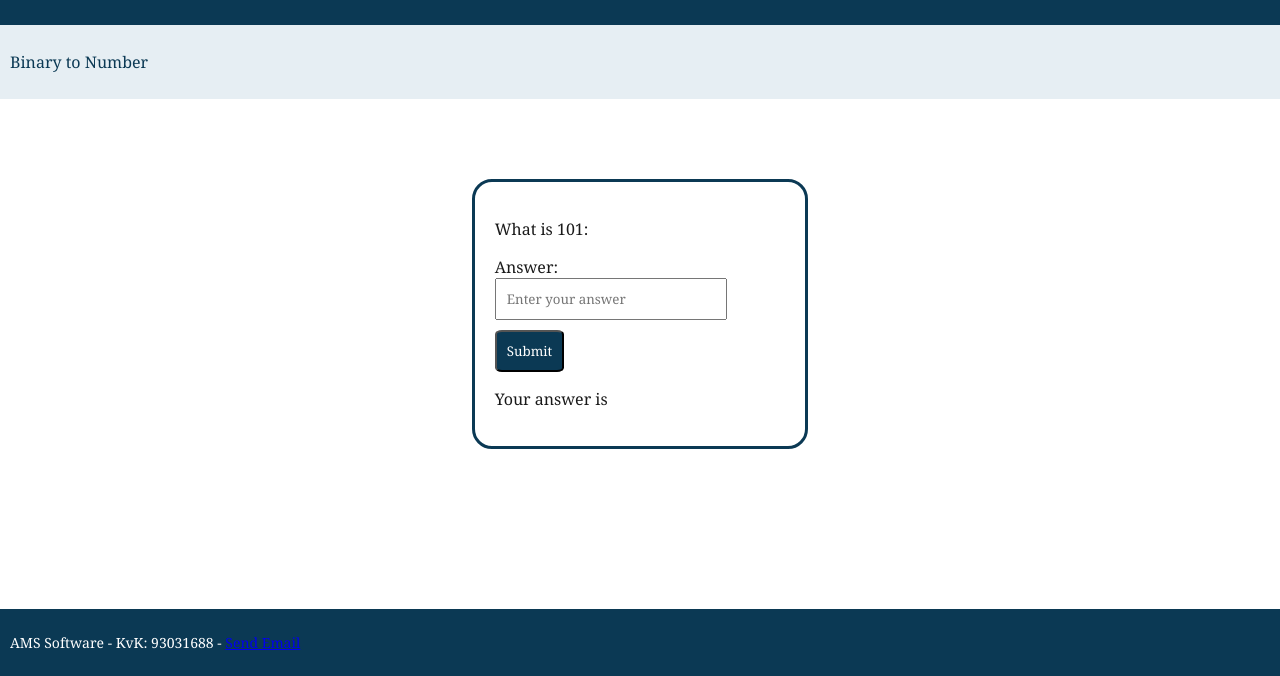
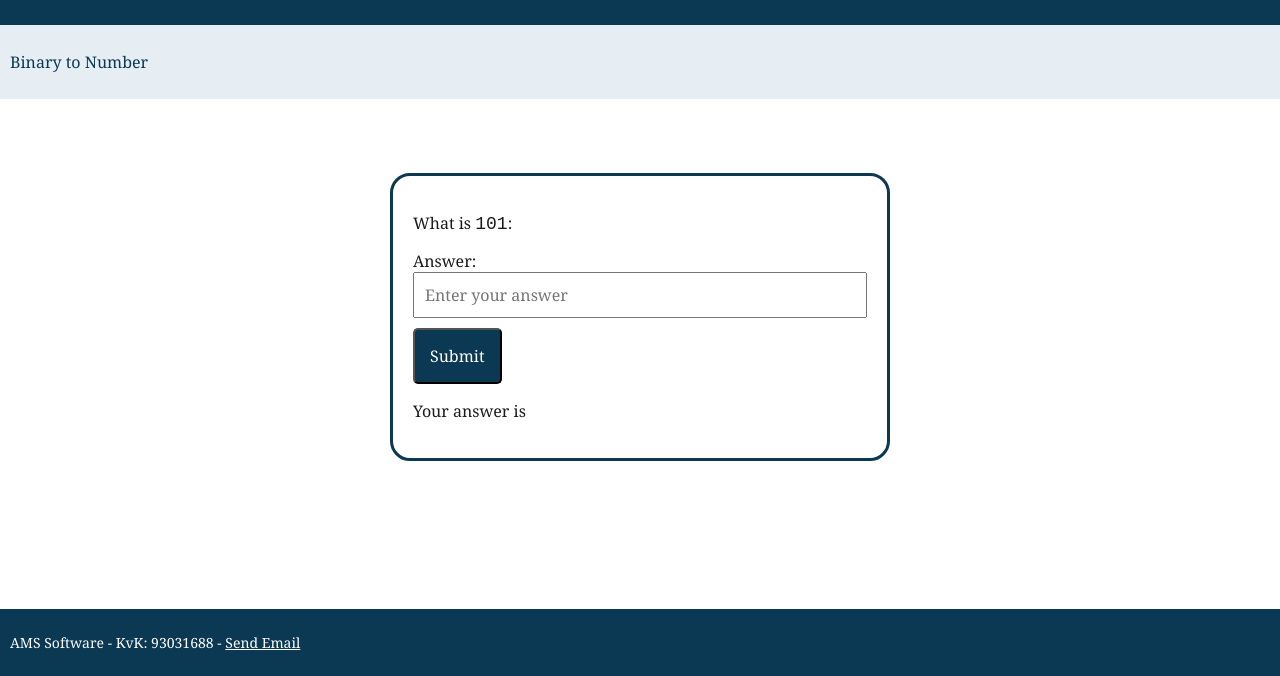
Before and after one commit to hoogens/help-binary, a plain HTML site: page index.html in a window 1280 px wide. Shown: the part 124-800 px from the top of the page. Drawn offline with Linux system fonts and the light colour scheme.

Commit message:
feat(code): clean up

```diff
--- a/index.html
+++ b/index.html
@@ -4,15 +4,16 @@
     <meta charset="UTF-8">
     <meta name="viewport" content="width=device-width, initial-scale=1.0">
     <title>Help, Binary - Learn Binary Calculation</title>
-    <meta name="description" content="Practice binary calculations">
+    <meta name="description" content="Practice binary calculations: convert binary to decimal. Free and interactive.">
 
     <style>
+    * {
+        box-sizing: border-box;
+        font-family: Georgia, 'Times New Roman', Times, serif;
+    }
+
     html {
         height: 100%;
-    }
-
-    * {
-        font-family: Georgia, 'Times New Roman', Times, serif;
     }
 
     body {
@@ -22,6 +23,8 @@
 
         display: flex;
         flex-direction: column;
+
+        font-size: 16px;
     }
 
     .header {
@@ -47,6 +50,7 @@
 
     .content {
         max-width: 500px;
+        width: 90%;
         margin: auto;
         padding: 20px;
 
@@ -54,27 +58,33 @@
         color: #1A1A1A;
         border-color: #0B3954;
         background-color: #FFFFFF;
+        font-size: 16px;
 
         border-radius: 20px;
     }
 
+    #bin-txt {
+        font-family: monospace;
+        font-size: 18px;
+    }
+
     input[type=text] {
-        width: 80%;
+        width: 100%;
         padding: 10px;
         margin-bottom: 10px;
-        box-sizing: border-box;
+        font-size: 16px;
     }
 
     input[type=submit] {
-        padding: 10px;
+        padding: 15px;
         color: #FFFFFF;
         background-color: #0B3954;
-        border-radius: 10%;
+        border-radius: 5px;
+        font-size: 16px;
+
     }
 
     footer {
-        width: 100%;
-
         color: #FFFFFF;
         background-color: #0B3954;
         font-size: 14px;
@@ -82,6 +92,12 @@
         padding: 10px;
         margin-top: auto;
     }
+
+    footer a {
+        color: #FFFFFF;
+    }
+
+
     </style>
 </head>
 
@@ -112,7 +128,7 @@
     </div>
 
     <footer>
-        <p>AMS Software - KvK: 93031688 - <a href="mailto:contact@amssoftware.com">Send Email</a></p>
+        <p>AMS Software - KvK: 93031688 - <a href="mailto:contact@ams-software.com">Send Email</a></p>
     </footer>
 
 
```
